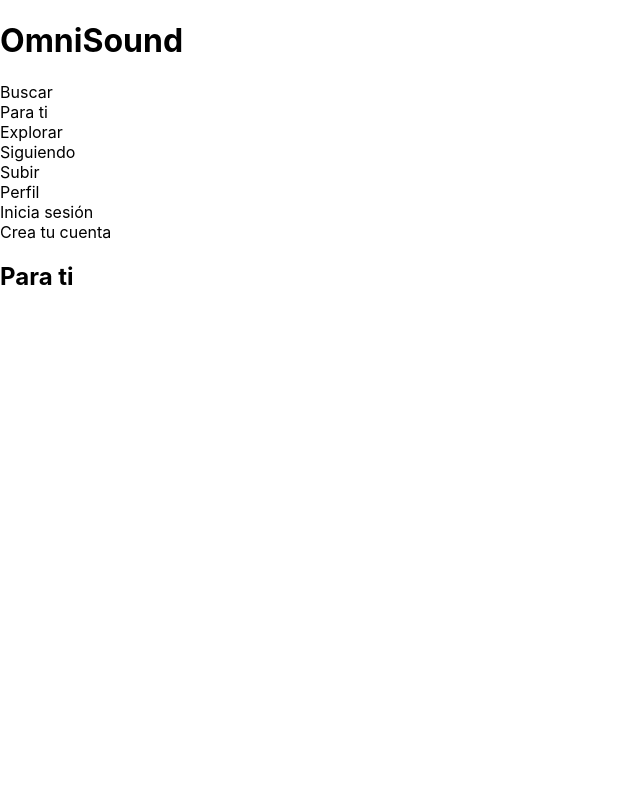
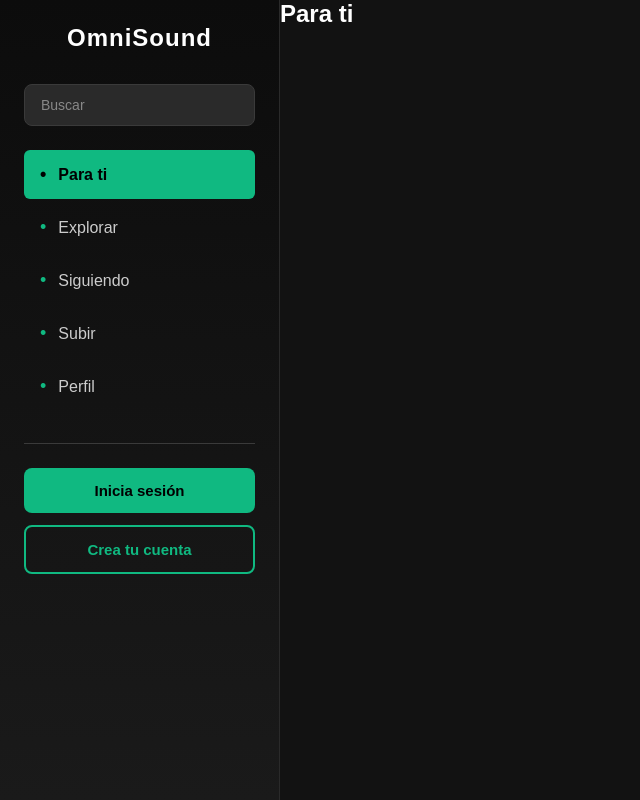
Before and after one commit to CristianB761/OmniSound, a React (Create React App) app in the folder frontend/: page / in a window 1280 px wide. Shown: the whole page, without its empty margins (0-640 px from the left). Built offline with nearby package versions, Linux system fonts and the light colour scheme.

Commit message:
Diseño el menú izquierdo
Fondo oscuro, barra de búsqueda y botones estilizados.

```diff
--- a/frontend/src/App.css
+++ b/frontend/src/App.css
@@ -1,38 +1,22 @@
-.App {
-  text-align: center;
+/* Contenedor principal de la aplicación */
+.app {
+  display: flex;
+  min-height: 100vh;
+  font-family: 'Arial', sans-serif;
+  background-color: #121212;
+  color: #fff;
+  margin-left: 280px; /* Compensa el ancho del sidebar fijo */
 }
 
-.App-logo {
-  height: 40vmin;
-  pointer-events: none;
+/* Reset de márgenes y padding para todos los elementos */
+* {
+  margin: 0;
+  padding: 0;
+  box-sizing: border-box;
 }
 
-@media (prefers-reduced-motion: no-preference) {
-  .App-logo {
-    animation: App-logo-spin infinite 20s linear;
-  }
+/* Estilos base del body */
+body {
+  background-color: #121212;
+  overflow-x: hidden; /* Previene scroll horizontal */
 }
-
-.App-header {
-  background-color: #282c34;
-  min-height: 100vh;
-  display: flex;
-  flex-direction: column;
-  align-items: center;
-  justify-content: center;
-  font-size: calc(10px + 2vmin);
-  color: white;
-}
-
-.App-link {
-  color: #61dafb;
-}
-
-@keyframes App-logo-spin {
-  from {
-    transform: rotate(0deg);
-  }
-  to {
-    transform: rotate(360deg);
-  }
-}
--- a/frontend/src/App.js
+++ b/frontend/src/App.js
@@ -2,10 +2,11 @@ import React from 'react';
 import Sidebar from './components/Sidebar';
 import MainContent from './components/MainContent';
 import MusicPlayer from './components/MusicPlayer';
+import './App.css';
 
 function App() {
   return (
-    <div>
+    <div className="app">
       {/* Barra lateral izquierda */}
       <Sidebar />
 
--- /dev/null
+++ b/frontend/src/components/Sidebar.css
@@ -0,0 +1,144 @@
+/* Contenedor principal del sidebar */
+.sidebar {
+  width: 280px;
+  height: 100vh;
+  background: linear-gradient(180deg, #0c0c0c 0%, #1a1a1a 100%);
+  color: #fff;
+  padding: 24px;
+  position: fixed;
+  left: 0;
+  top: 0;
+  overflow-y: auto;
+  border-right: 1px solid #2a2a2a;
+}
+
+/* Título de la aplicación */
+.sidebar-title {
+  font-size: 24px;
+  font-weight: bold;
+  margin-bottom: 32px;
+  color: #fff;
+  text-align: center;
+  letter-spacing: 1px;
+}
+
+/* Barra de búsqueda */
+.sidebar-search {
+  background-color: #2a2a2a;
+  border: 1px solid #3a3a3a;
+  border-radius: 8px;
+  padding: 12px 16px;
+  color: white;
+  width: 100%;
+  margin-bottom: 24px;
+  font-size: 14px;
+  transition: all 0.3s ease;
+}
+
+/* Efecto focus para la barra de búsqueda */
+.sidebar-search:focus {
+  outline: none;
+  border-color: #10b981;
+  box-shadow: 0 0 0 2px rgba(16, 185, 129, 0.2);
+}
+
+/* Placeholder de la barra de búsqueda */
+.sidebar-search::placeholder {
+  color: #888;
+}
+
+/* Contenedor del menú de navegación */
+.sidebar-menu {
+  list-style: none;
+  padding: 0;
+  margin: 0 0 32px 0;
+}
+
+/* Items del menú de navegación */
+.sidebar-menu-item {
+  padding: 14px 16px;
+  cursor: pointer;
+  font-size: 16px;
+  color: #ccc;
+  transition: all 0.3s ease;
+  border-radius: 6px;
+  margin-bottom: 4px;
+  display: flex;
+  align-items: center;
+}
+
+/* Efecto hover para los items del menú */
+.sidebar-menu-item:hover {
+  background-color: #2a2a2a;
+  color: #fff;
+}
+
+/* Estado activo para el item seleccionado */
+.sidebar-menu-item.active {
+  background-color: #10b981;
+  color: #000;
+  font-weight: 600;
+}
+
+/* Línea divisoria entre secciones */
+.sidebar-divider {
+  border: none;
+  border-top: 1px solid #3a3a3a;
+  margin: 24px 0;
+}
+
+/* Contenedor de botones de autenticación */
+.sidebar-buttons {
+  display: flex;
+  flex-direction: column;
+  gap: 12px;
+}
+
+/* Estilo base para botones */
+.sidebar-button {
+  background-color: #10b981;
+  color: #000;
+  border: none;
+  padding: 14px 24px;
+  border-radius: 8px;
+  cursor: pointer;
+  font-size: 15px;
+  font-weight: 600;
+  transition: all 0.3s ease;
+  text-align: center;
+}
+
+/* Efecto hover para botón principal */
+.sidebar-button:hover {
+  background-color: #0da271;
+  transform: translateY(-1px);
+  box-shadow: 0 4px 12px rgba(16, 185, 129, 0.3);
+}
+
+/* Variante secundaria para botones */
+.sidebar-button-secondary {
+  background-color: transparent;
+  color: #10b981;
+  border: 2px solid #10b981;
+}
+
+/* Efecto hover para botón secundario */
+.sidebar-button-secondary:hover {
+  background-color: rgba(16, 185, 129, 0.1);
+  color: #0da271;
+  border-color: #0da271;
+  transform: translateY(-1px);
+}
+
+/* Iconos simulados (se puede reemplazar con SVG o iconos reales después) */
+.sidebar-menu-item::before {
+  content: "•";
+  margin-right: 12px;
+  font-size: 18px;
+  color: #10b981;
+}
+
+/* Color del icono cuando el item está activo */
+.sidebar-menu-item.active::before {
+  color: #000;
+}
--- a/frontend/src/components/Sidebar.js
+++ b/frontend/src/components/Sidebar.js
@@ -1,19 +1,38 @@
 import React from 'react';
+import './Sidebar.css';
 
 function Sidebar() {
   return (
-    <div>
-      <h1>OmniSound</h1>
-      <div>Buscar</div>
+    <div className="sidebar">
+      {/* Título de la aplicación */}
+      <h1 className="sidebar-title">OmniSound</h1>
+
+      {/* Barra de búsqueda */}
+      <input
+        type="text"
+        className="sidebar-search"
+        placeholder="Buscar"
+      />
+
+      {/* Menú de navegación */}
       <nav>
-        <div>Para ti</div>
-        <div>Explorar</div>
-        <div>Siguiendo</div>
-        <div>Subir</div>
-        <div>Perfil</div>
+        <ul className="sidebar-menu">
+          <li className="sidebar-menu-item active">Para ti</li>
+          <li className="sidebar-menu-item">Explorar</li>
+          <li className="sidebar-menu-item">Siguiendo</li>
+          <li className="sidebar-menu-item">Subir</li>
+          <li className="sidebar-menu-item">Perfil</li>
+        </ul>
       </nav>
-      <div>Inicia sesión</div>
-      <div>Crea tu cuenta</div>
+
+      {/* Línea divisoria */}
+      <hr className="sidebar-divider" />
+
+      {/* Botones de autenticación */}
+      <div className="sidebar-buttons">
+        <button className="sidebar-button">Inicia sesión</button>
+        <button className="sidebar-button sidebar-button-secondary">Crea tu cuenta</button>
+      </div>
     </div>
   );
 }
```
